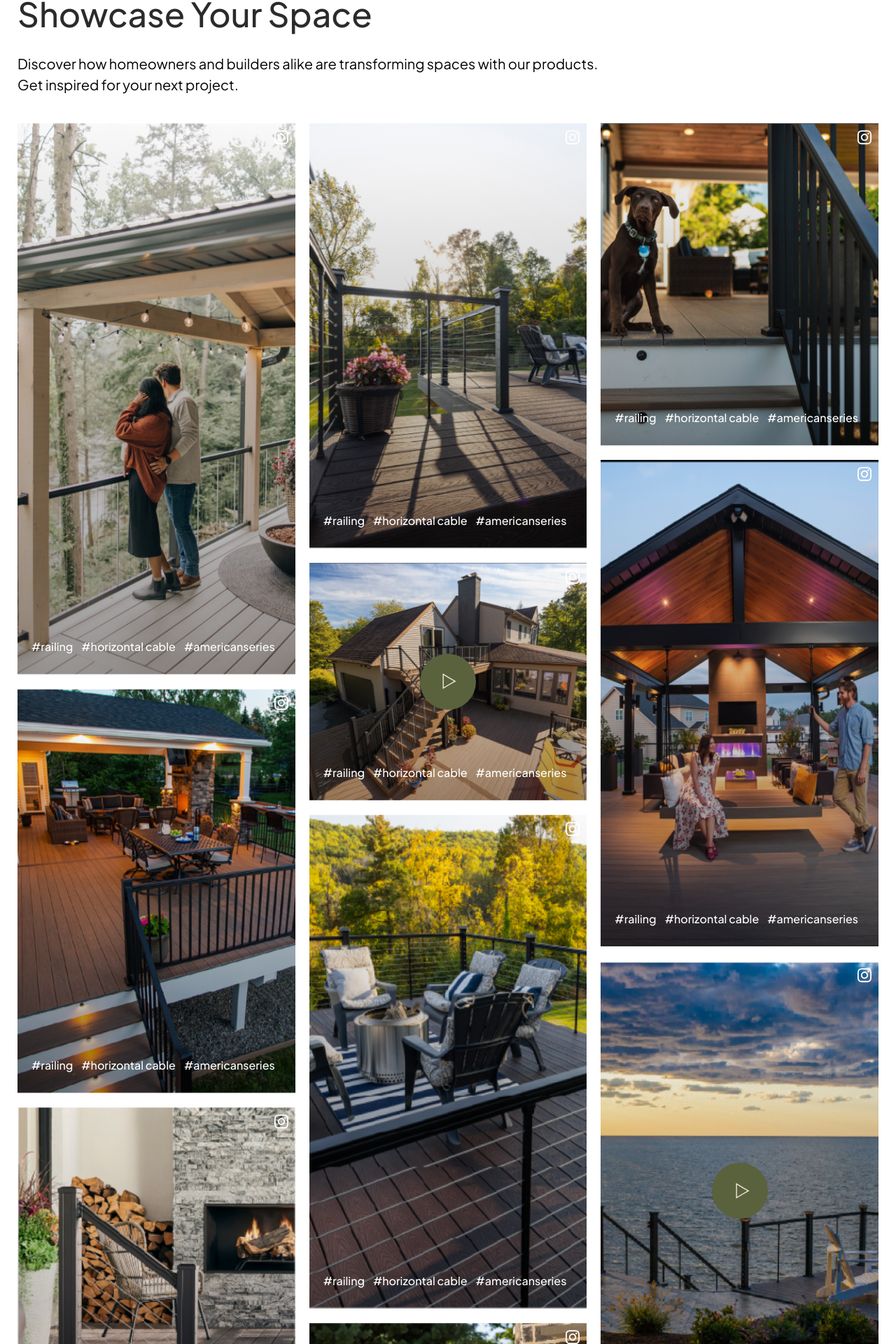
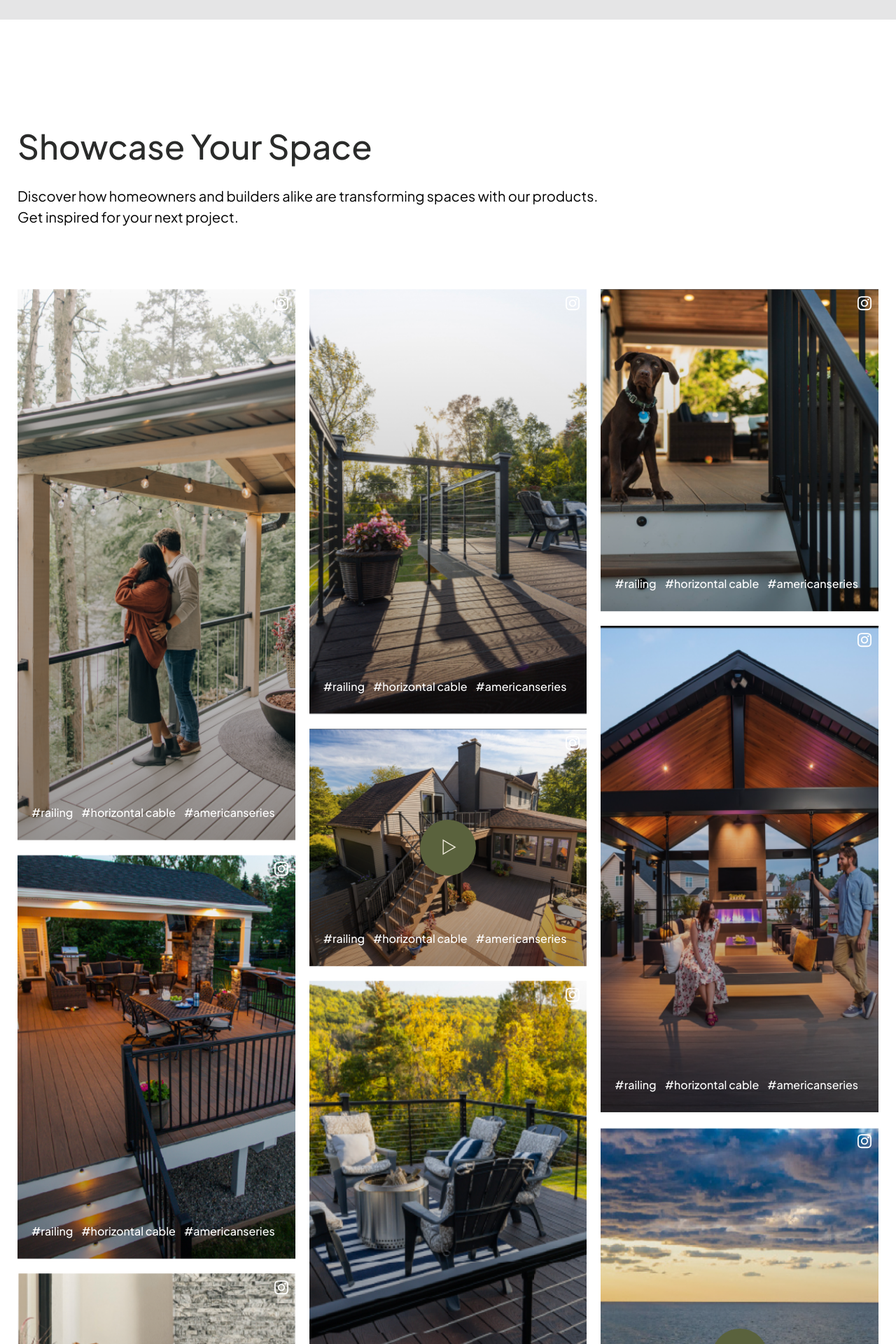
Before and after one commit to RobinSharma-05/Apex-fencing, a React (Vite) app: page / in a window 1280 px wide. Shown: the part 879-2799 px from the top of the page at 70% size. Built offline with nearby package versions, Linux system fonts and the light colour scheme.

Commit message:
dev-sections-complete

```diff
--- a/src/App.jsx
+++ b/src/App.jsx
@@ -10,6 +10,7 @@ import ShowCase6 from "./components/ShowCase6";
 const App = () => {
   return (
     <div >
+
       <HeroSection />
       <Real5 />
       <ShowCase6 />
--- a/src/components/ShowCase6.jsx
+++ b/src/components/ShowCase6.jsx
@@ -26,7 +26,7 @@ const ShowCase6 = () => {
     }
   return (
     <div>
-      <div className="container mx-auto py-5 md:py-10">
+      <div className="container mx-auto pt-[50px] md:pt-[100px] lg:pt-[145px]">
         <h2 className="font-Jakarta text-[40px] md:text-5xl text-light-blue font-medium pb-5">
           Showcase Your Space
         </h2>
@@ -34,154 +34,11 @@ const ShowCase6 = () => {
           Discover how homeowners and builders alike are transforming spaces
           with our products. Get inspired for your next project.
         </p>
-        {/* <div className="grid grid-cols-3 py-5 md:py-10 gap-5 w-full">
-          <div className="relative row-start-1 row-end-4 col-start-1 col-end-2 w-full  h-full">
-            <img className="w-full h-full" src={showcase1} alt="showcase1" />
-            <div className="flex gap-3 items-center absolute bottom-2 lg:bottom-7 left-5 w-full">
-              <h2 className="font-Jakarta text-white text-[14px] font-medium ">
-                #railing
-              </h2>
-              <h2 className="font-Jakarta text-white text-[14px] font-medium ">
-                #horizontal cable
-              </h2>
-              <h2 className="font-Jakarta text-white text-[14px] font-medium ">
-                #americanseries
-              </h2>
-            </div>
-          </div>
-          <div className="relative row-start-4 row-end-6 col-start-1 col-end-2 w-full  h-full">
-            <img className="w-full h-full" src={showcase2} alt="showcase2" />
-            <div className="flex gap-3 items-center absolute bottom-7 left-5 w-full">
-              <h2 className="font-Jakarta text-white text-[14px] font-medium ">
-                #railing
-              </h2>
-              <h2 className="font-Jakarta text-white text-[14px] font-medium ">
-                #horizontal cable
-              </h2>
-              <h2 className="font-Jakarta text-white text-[14px] font-medium ">
-                #americanseries
-              </h2>
-            </div>
-          </div>
-          <div className="relative row-start-6 row-end-10 col-start-1 col-end-2 w-full h-full ">
-            <img className="w-full h-full" src={showcase3} alt="showcase3" />
-            <div className="flex gap-3 items-center absolute bottom-7 left-5 w-full">
-              <h2 className="font-Jakarta text-white text-[14px] font-medium ">
-                #railing
-              </h2>
-              <h2 className="font-Jakarta text-white text-[14px] font-medium ">
-                #horizontal cable
-              </h2>
-              <h2 className="font-Jakarta text-white text-[14px] font-medium ">
-                #americanseries
-              </h2>
-            </div>
-          </div>
-          <div className="relative row-start-1 row-end-3 col-start-2 col-end-3 w-full  h-full">
-            <img className="w-full h-full" src={showcase4} alt="showcase4" />
-            <div className="flex gap-3 items-center absolute bottom-7 left-5 w-full">
-              <h2 className="font-Jakarta text-white text-[14px] font-medium ">
-                #railing
-              </h2>
-              <h2 className="font-Jakarta text-white text-[14px] font-medium ">
-                #horizontal cable
-              </h2>
-              <h2 className="font-Jakarta text-white text-[14px] font-medium ">
-                #americanseries
-              </h2>
-            </div>
-          </div>
-          <div className="relative row-start-3 row-end-5 col-start-2 col-end-3 w-full  h-full">
-            <img className="w-full h-full" src={showcase5} alt="showcase5" />
-            <div className="flex gap-3 items-center absolute bottom-7 left-5 w-full">
-              <h2 className="font-Jakarta text-white text-[14px] font-medium ">
-                #railing
-              </h2>
-              <h2 className="font-Jakarta text-white text-[14px] font-medium ">
-                #horizontal cable
-              </h2>
-              <h2 className="font-Jakarta text-white text-[14px] font-medium ">
-                #americanseries
-              </h2>
-            </div>
-          </div>
-          <div className="relative row-start-6 row-end-8 col-start-2 col-end-3 w-full  h-full">
-            <img className="w-full h-full" src={showcase6} alt="showcase6" />
-            <div className="flex gap-3 items-center absolute bottom-7 left-5 w-full">
-              <h2 className="font-Jakarta text-white text-[14px] font-medium ">
-                #railing
-              </h2>
-              <h2 className="font-Jakarta text-white text-[14px] font-medium ">
-                #horizontal cable
-              </h2>
-              <h2 className="font-Jakarta text-white text-[14px] font-medium ">
-                #americanseries
-              </h2>
-            </div>
-          </div>
-          <div className="relative row-start-8 row-end-10 col-start-2 col-end-3 w-full h-full ">
-            <img className="w-full h-full" src={showcase7} alt="showcase7" />
-            <div className="flex gap-3 items-center absolute bottom-7 left-5 w-full">
-              <h2 className="font-Jakarta text-white text-[14px] font-medium ">
-                #railing
-              </h2>
-              <h2 className="font-Jakarta text-white text-[14px] font-medium ">
-                #horizontal cable
-              </h2>
-              <h2 className="font-Jakarta text-white text-[14px] font-medium ">
-                #americanseries
-              </h2>
-            </div>
-          </div>
-          <div className="relative row-start-1 row-end-2 col-start-3 col-end-4 w-full  h-full">
-            <img className="w-full h-full" src={showcase8} alt="showcase8" />
-            <div className="flex gap-3 items-center absolute bottom-7 left-5 w-full">
-              <h2 className="font-Jakarta text-white text-[14px] font-medium ">
-                #railing
-              </h2>
-              <h2 className="font-Jakarta text-white text-[14px] font-medium ">
-                #horizontal cable
-              </h2>
-              <h2 className="font-Jakarta text-white text-[14px] font-medium ">
-                #americanseries
-              </h2>
-            </div>
-          </div>
-          <div className="relative row-start-2 row-end-5 col-start-3 col-end-4 w-full  h-full">
-            <img className="w-full h-full" src={showcase9} alt="showcase9" />
-            <div className="flex gap-3 items-center absolute bottom-7 left-5 w-full">
-              <h2 className="font-Jakarta text-white text-[14px] font-medium ">
-                #railing
-              </h2>
-              <h2 className="font-Jakarta text-white text-[14px] font-medium ">
-                #horizontal cable
-              </h2>
-              <h2 className="font-Jakarta text-white text-[14px] font-medium ">
-                #americanseries
-              </h2>
-            </div>
-          </div>
-          <div className="relative row-start-5 row-end-10 col-start-3 col-end-4 w-full h-full ">
-            <img className="w-full h-full" src={showcase10} alt="showcase10" />
-            <div className="flex gap-3 items-center absolute bottom-7 left-5 w-full">
-              <h2 className="font-Jakarta text-white text-[14px] font-medium ">
-                #railing
-              </h2>
-              <h2 className="font-Jakarta text-white text-[14px] font-medium ">
-                #horizontal cable
-              </h2>
-              <h2 className="font-Jakarta text-white text-[14px] font-medium ">
-                #americanseries
-              </h2>
-            </div>
-          </div>
-        </div> */}
-
-        <div className="d_grid w-100 h-full py-5 md:py-10">
-          <div className="grid_item1 relative overflow-hidden">
+        <div className="d_grid w-100 h-full pt-[20px] sm:pt-[40px] md:pt-[88px]  md:pb-[65px]">
+          <div className="grid_item1 relative overflow-hidden grid_hover ">
             <img className=" w-full h-full" src={showcase1} alt="showcase1" />
             <div className="absolute right-2 top-2">
-              <Real_Instagram />
+              <a href="https://www.instagram.com/" target="blank"><Real_Instagram /></a>
             </div>
             <div className="flex flex-wrap gap-1 lg:gap-3  items-center absolute bottom-2 lg:bottom-7 left-1 lg:left-5 w-full">
               <h2 className="font-Jakarta text-white text-xsm font-medium ">
@@ -195,10 +52,10 @@ const ShowCase6 = () => {
               </h2>
             </div>
           </div>
-          <div className="grid_item2 relative overflow-hidden">
+          <div className="grid_item2 relative overflow-hidden grid_hover">
             <img className=" w-full h-full" src={showcase2} alt="showcase2" />
             <div className="absolute right-2 top-2">
-              <Real_Instagram />
+              <a href="https://www.instagram.com/" target="blank"><Real_Instagram /></a>
             </div>
             <div className="flex flex-wrap gap-1 lg:gap-3 items-center absolute bottom-2 lg:bottom-7 left-1 lg:left-5 w-full">
               <h2 className="font-Jakarta text-white text-xsm font-medium ">
@@ -212,10 +69,10 @@ const ShowCase6 = () => {
               </h2>
             </div>
           </div>
-          <div className="grid_item3 relative overflow-hidden">
+          <div className="grid_item3 relative overflow-hidden grid_hover">
             <img className=" w-full h-full" src={showcase3} alt="showcase3" />
             <div className="absolute right-2 top-2">
-              <Real_Instagram />
+              <a href="https://www.instagram.com/" target="blank"><Real_Instagram /></a>
             </div>
             <div className="flex flex-wrap gap-1 lg:gap-3 items-center absolute bottom-2 lg:bottom-7 left-1 lg:left-5 w-full">
               <h2 className="font-Jakarta text-white text-xsm font-medium ">
@@ -229,10 +86,10 @@ const ShowCase6 = () => {
               </h2>
             </div>
           </div>
-          <div className="grid_item4 relative overflow-hidden">
+          <div className="grid_item4 relative overflow-hidden grid_hover">
             <img className=" w-full h-full" src={showcase4} alt="showcase4" />
             <div className="absolute right-2 top-2">
-              <Real_Instagram />
+              <a href="https://www.instagram.com/" target="blank"><Real_Instagram /></a>
             </div>
             <div className="flex flex-wrap gap-1 lg:gap-3 items-center absolute bottom-2 lg:bottom-7 left-1 lg:left-5 w-full">
               <h2 className="font-Jakarta text-white text-xsm font-medium ">
@@ -246,10 +103,10 @@ const ShowCase6 = () => {
               </h2>
             </div>
           </div>
-          <div className="grid_item5 relative overflow-hidden">
+          <div className="grid_item5 relative overflow-hidden grid_hover">
             <img className=" w-full h-full" src={showcase5} alt="showcase5" />
             <div className="absolute right-2 top-2">
-              <Real_Instagram />
+              <a href="https://www.instagram.com/" target="blank"><Real_Instagram /></a>
             </div>
             <div
               onClick={openModal}
@@ -341,10 +198,10 @@ const ShowCase6 = () => {
               </h2>
             </div>
           </div>
-          <div className="grid_item6 relative overflow-hidden">
+          <div className="grid_item6 relative overflow-hidden grid_hover">
             <img className=" w-full h-full" src={showcase6} alt="showcase6" />
             <div className="absolute right-2 top-2">
-              <Real_Instagram />
+              <a href="https://www.instagram.com/" target="blank"><Real_Instagram /></a>
             </div>
             <div className="flex flex-wrap gap-1 lg:gap-3 items-center absolute bottom-2 lg:bottom-7 left-1 lg:left-5 w-full">
               <h2 className="font-Jakarta text-white text-xsm font-medium ">
@@ -358,10 +215,10 @@ const ShowCase6 = () => {
               </h2>
             </div>
           </div>
-          <div className="grid_item7 relative overflow-hidden">
+          <div className="grid_item7 relative overflow-hidden grid_hover">
             <img className=" w-full h-full" src={showcase7} alt="showcase7" />
             <div className="absolute right-2 top-2">
-              <Real_Instagram />
+              <a href="https://www.instagram.com/" target="blank"><Real_Instagram /></a>
             </div>
             <div className="flex flex-wrap gap-1 lg:gap-3 items-center absolute bottom-2 lg:bottom-7 left-1 lg:left-5 w-full">
               <h2 className="font-Jakarta text-white text-xsm font-medium ">
@@ -375,10 +232,10 @@ const ShowCase6 = () => {
               </h2>
             </div>
           </div>
-          <div className="grid_item8 relative overflow-hidden">
+          <div className="grid_item8 relative overflow-hidden grid_hover">
             <img className=" w-full h-full" src={showcase8} alt="showcase8" />
             <div className="absolute right-2 top-2">
-              <Real_Instagram />
+              <a href="https://www.instagram.com/" target="blank"><Real_Instagram /></a>
             </div>
             <div className="flex flex-wrap gap-1 lg:gap-3 items-center absolute bottom-2 lg:bottom-7 left-1 lg:left-5 w-full">
               <h2 className="font-Jakarta text-white text-xsm font-medium ">
@@ -392,10 +249,10 @@ const ShowCase6 = () => {
               </h2>
             </div>
           </div>
-          <div className="grid_item9 relative overflow-hidden">
+          <div className="grid_item9 relative overflow-hidden grid_hover">
             <img className=" w-full h-full" src={showcase9} alt="showcase9" />
             <div className="absolute right-2 top-2">
-              <Real_Instagram />
+              <a href="https://www.instagram.com/" target="blank"><Real_Instagram /></a>
             </div>
             <div className="flex flex-wrap gap-1 lg:gap-3 items-center absolute bottom-2 lg:bottom-7 left-1 lg:left-5 w-full">
               <h2 className="font-Jakarta text-white text-xsm font-medium ">
@@ -409,10 +266,10 @@ const ShowCase6 = () => {
               </h2>
             </div>
           </div>
-          <div className="grid_item10 relative overflow-hidden">
+          <div className="grid_item10 relative overflow-hidden grid_hover">
             <img className=" w-full h-full" src={showcase10} alt="showcase10" />
             <div className="absolute right-2 top-2">
-              <Real_Instagram />
+              <a href="https://www.instagram.com/" target="blank"><Real_Instagram /></a>
             </div>
             <div
               onClick={openModal}
@@ -505,7 +362,7 @@ const ShowCase6 = () => {
             </div>
           </div>
         </div>
-        <div>
+        <div className="pb-[20px] sm:pb-[50px] md:pb-[100px] lg:pb-[114px] pt-[20px] sm:pt-[40px] md:pt-[0px]">
           <p className="font-Jakarta text-xs font-normal text-black max-w-[499px] text-center mx-auto pb-[20px] sm:pb-[40px] ">
             Ready for more? Click below to explore a curated collection of
             awe-inspiring transformations featuring our products.
```
Also changed, not shown: src/App.css (+7 -0 lines), src/components/Real5.jsx (+13 -13 lines).
